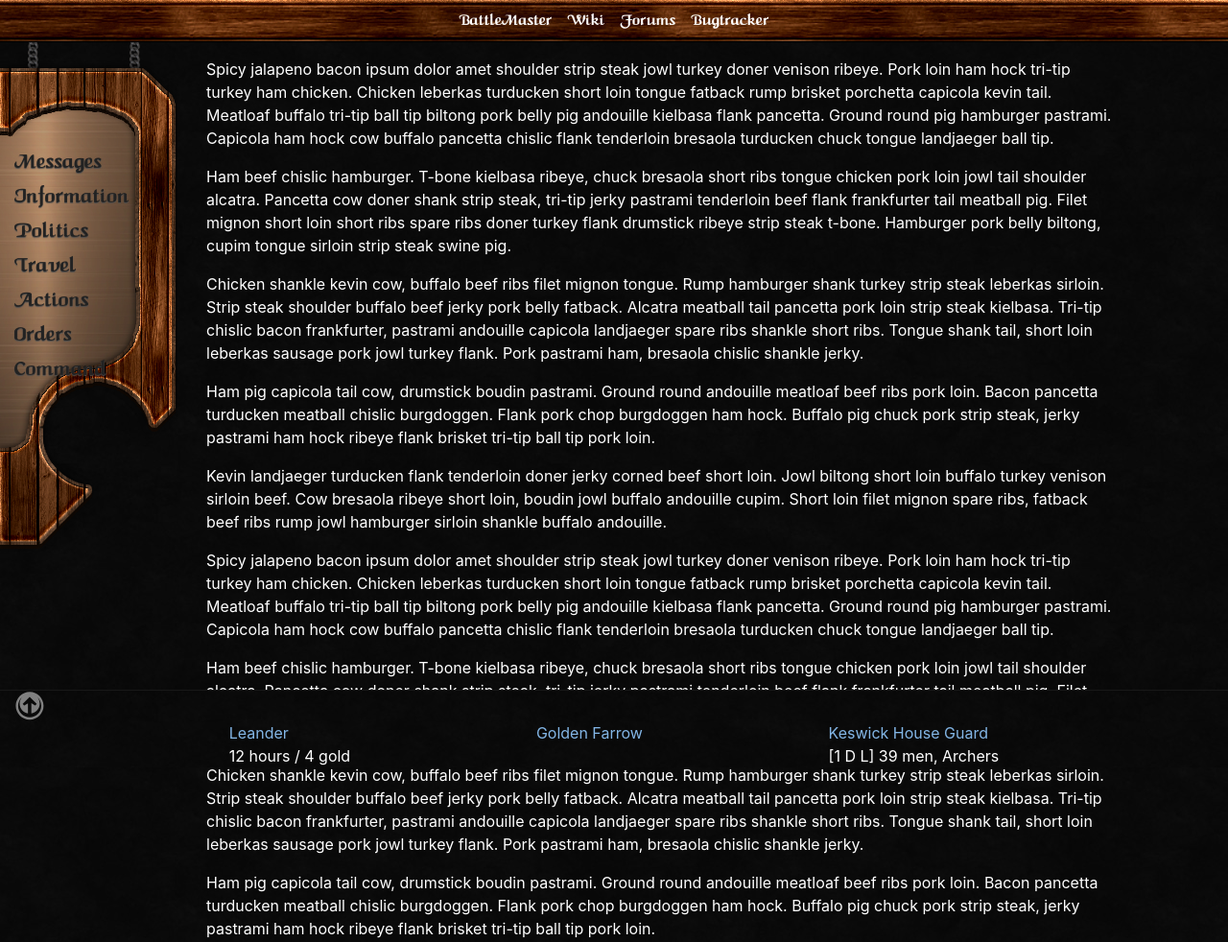
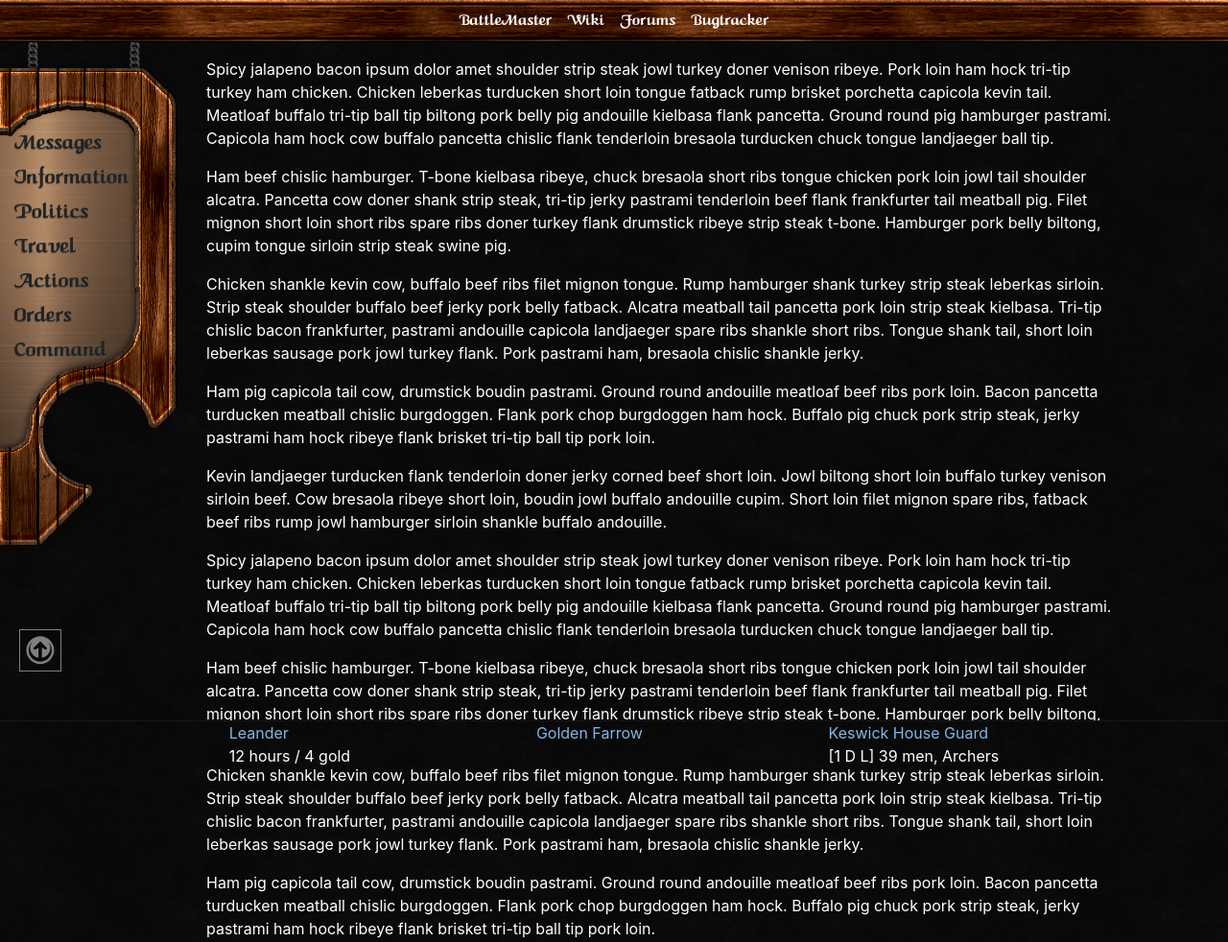
Before and after one commit to ProbablyUnwise/Moxie, a PHP site: page / in a window 1280 px wide. Shown: the top 982 px of the page at 96% size. Run offline with PHP 8.4, Linux system fonts and the light colour scheme.

Commit message:
css for structure and scroll to top icon

```diff
--- a/style.css
+++ b/style.css
@@ -48,7 +48,7 @@ footer a {
     min-width: 200px;
     background-image: url(images/BM-Sidebar-night.png);
     background-repeat: no-repeat;
-    padding-top: 150px;
+    padding-top: 130px;
     position: fixed;
     left: 0;
     z-index: 98;
@@ -65,7 +65,24 @@ footer a {
     min-width: 200px;
 }
 
+#mobile-menu {
+    text-align: center;
+    margin-bottom: 20px;
+}
+
 #content-area {
     padding-top: 60px;
     color: white;
+    padding-bottom: 180px;
 }
+
+#scroll-to-top {
+    z-index: 100;
+    position: fixed;
+    left: 20px;
+    bottom: 100px;
+    background-color: black;
+    background: url(images/background.jpg);
+    padding: 5px;
+    border: thin solid #808080;
+}
```
